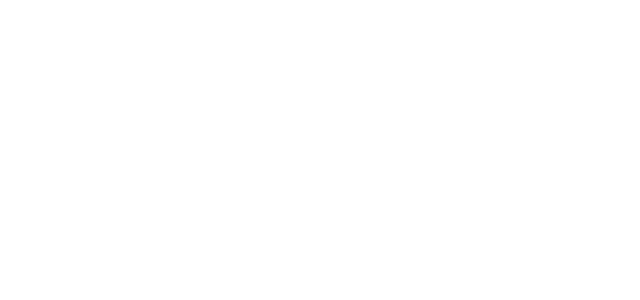
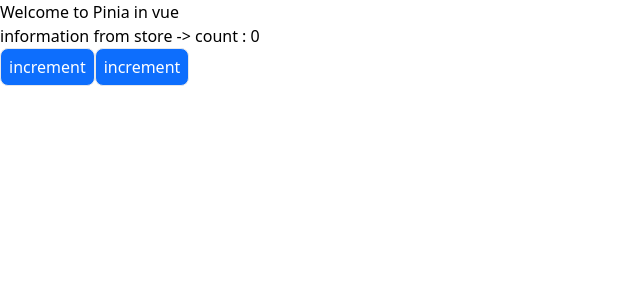
Before and after one commit to mohsenMJ/nuxt3-starter-kit, a Nuxt app: page /learning/pinia in a window 1280 px wide. Before the commit this address had no page. Shown: the top 300 px of the page, without its empty margins (0-640 px from the left). Built offline with nearby package versions, Linux system fonts and the light colour scheme.

Commit message:
simple Pinia store is added to the project

```diff
--- /dev/null
+++ b/pages/learning/pinia.vue
@@ -0,0 +1,14 @@
+<script setup>
+
+import {useCounterStore} from "~/store/useCounter";
+
+const counterStore = useCounterStore()
+
+</script>
+
+<template>
+    <h2>Welcome to Pinia in vue</h2>
+    <h3>information from store -> count : {{ counterStore.count }}</h3>
+    <button class="btn-primary" @click="counterStore.count ++">increment</button>
+    <button class="btn-primary" @click="counterStore.increment">increment</button>
+</template>
--- /dev/null
+++ b/store/useCounter.js
@@ -0,0 +1,13 @@
+import {defineStore} from "pinia";
+
+export const useCounterStore = defineStore('counter', {
+    state: () => ({ count: 0, name: 'Eduardo' }),
+    getters: {
+        doubleCount: (state) => state.count * 2,
+    },
+    actions: {
+        increment() {
+            this.count++
+        },
+    },
+})
```
